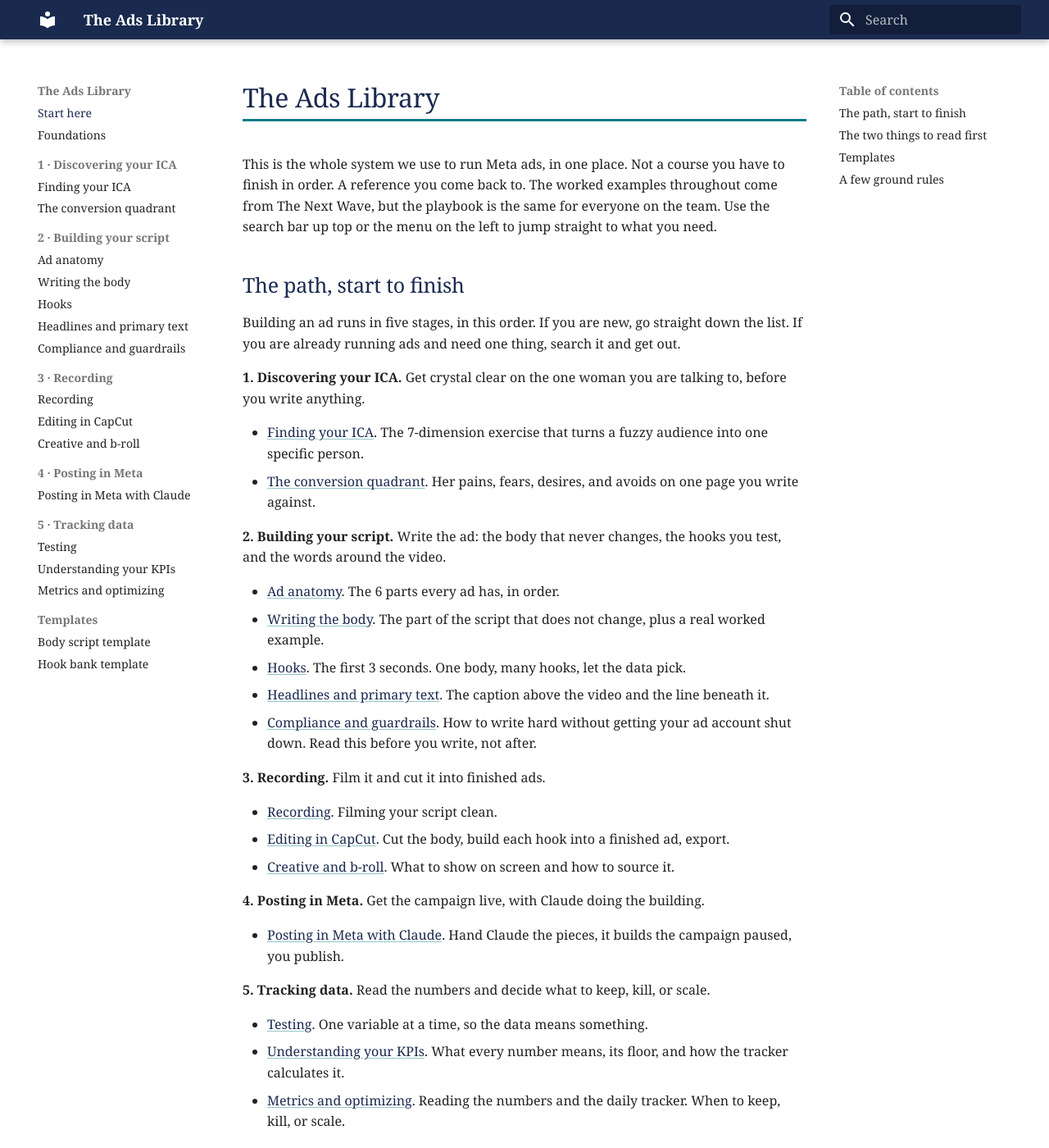
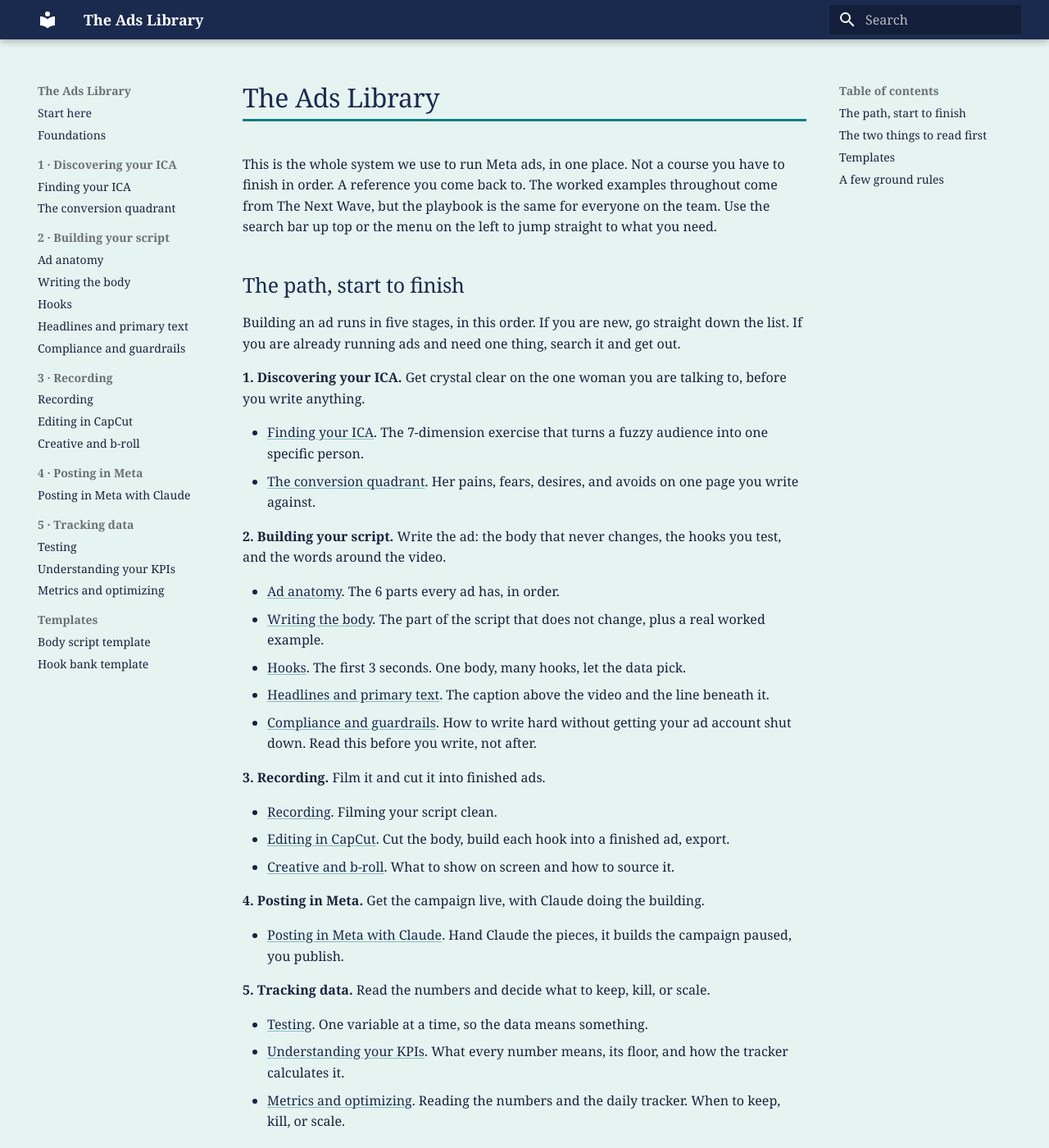
Before and after one commit to coogankelley/ads-library, an MkDocs documentation site: the page built from docs/index.md, in a window 1280 px wide and 1400 px high. Shown: the whole window at 82% size. Built offline with MkDocs 1.6.1 and Material for MkDocs 9.7.7, drawn with Linux system fonts in a browser that asks for light colours.

Commit message:
Fix teal background: set scheme vars on color-scheme selector, match tracker shade
Co-Authored-By: Claude Opus 4.8 <noreply@anthropic.com>

```diff
--- a/docs/stylesheets/custom.css
+++ b/docs/stylesheets/custom.css
@@ -3,14 +3,21 @@
 
 :root {
   /* Brand palette */
-  --tal-teal-bg:   #e4f4f2;  /* light teal page background */
-  --tal-teal-soft: #d4ecea;  /* slightly deeper teal for surfaces */
+  --tal-teal-bg:   #e6f4f1;  /* light teal page background (matches KPI tracker band) */
+  --tal-teal-soft: #d6ece7;  /* slightly deeper teal for surfaces */
   --tal-navy:      #1a2a4f;  /* navy: header, headings, accents */
   --tal-navy-dark: #111d38;
   --tal-teal-pop:  #0e7c86;  /* teal pop for hovers/interactive */
   --tal-ink:       #16233f;  /* body text */
 
-  /* Map onto Material's variables (palette: custom) */
+  /* Georgia for body text */
+  --md-text-font: "Georgia";
+}
+
+/* Material assigns the scheme variables on the color-scheme element, which
+   beats a :root override. Map onto the same selector so the teal actually
+   paints the page (otherwise the background stays white). */
+[data-md-color-scheme="default"] {
   --md-default-bg-color:        var(--tal-teal-bg);
   --md-primary-fg-color:        var(--tal-navy);
   --md-primary-fg-color--light: #2c3f6b;
@@ -18,9 +25,6 @@
   --md-accent-fg-color:         var(--tal-teal-pop);
   --md-typeset-color:           var(--tal-ink);
   --md-typeset-a-color:         var(--tal-navy);
-
-  /* Georgia for body text */
-  --md-text-font: "Georgia";
 }
 
 /* Georgia everywhere for prose; leave code in monospace */
```
